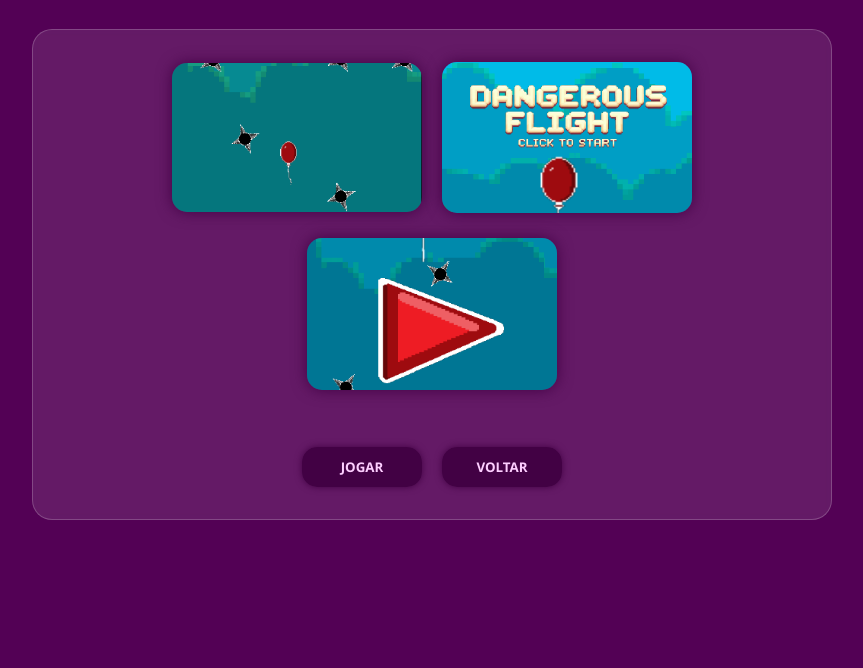
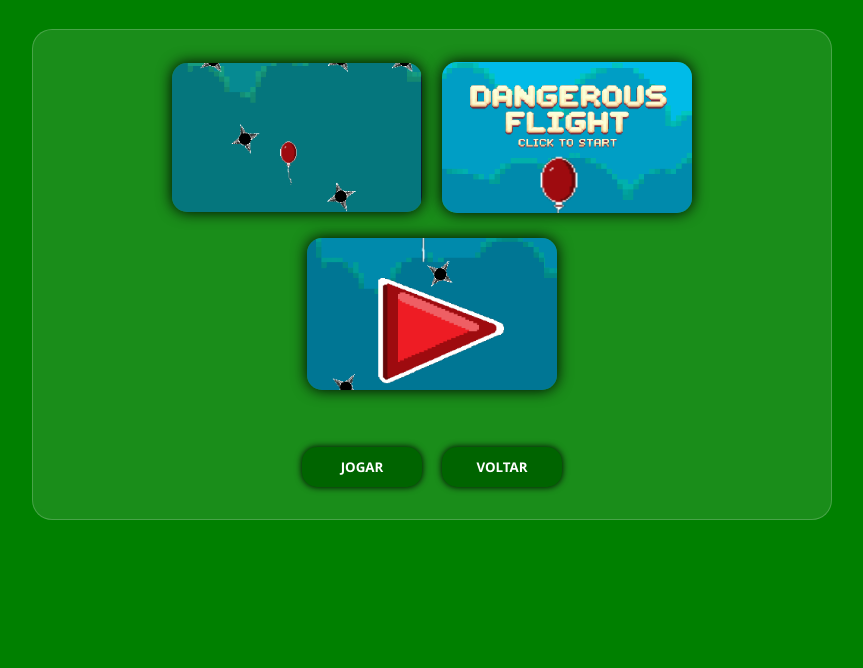
Before and after one commit to VictorVzx/Catalogo-Alfa-Devs, a plain HTML site: page cheese.html in a window 1280 px wide. Shown: the part 191-859 px from the top of the page, without its empty margins (208-1071 px from the left). Drawn offline with Linux system fonts and the light colour scheme.

Commit message:
Ajustes na pagina de prints Cheese rush

```diff
--- a/prints-screen/assets/cheese.css
+++ b/prints-screen/assets/cheese.css
@@ -19,8 +19,8 @@ html {
 }
 
 body {
-    background-color: var(--primaria);
-    color: var(--claro);
+    background-color: green;
+    color: white;
     text-align: center;
     margin-bottom: 20px;
 }
@@ -32,7 +32,7 @@ body {
 
 .cabecalho-titulo {
     font-size: 3rem;
-    color: var(--claro);
+    color: white;
 }
 
 .cabecalho-paragrafo {
@@ -71,7 +71,7 @@ body {
     width: 250px;
     height: auto;
     transition: transform 0.3s ease;
-    box-shadow: 0 0 15px var(--escuro);
+    box-shadow: 0 0 15px black;
     object-fit: cover;
 }
 
@@ -91,17 +91,17 @@ body {
     width: 120px;
     height: 40px;
     border-radius: 15px;
-    background: linear-gradient(90deg, var(--escuro), var(--escuro));
-    color: var(--claro);
+    background-color: darkgreen;
+    color: white;
     transition: transform 0.3s ease, box-shadow 0.3s ease;
-    box-shadow: 0 0 7px var(--escuro);
+    box-shadow: 0 0 7px black;
     font-weight: bold;
 }
 
 #playbutton:hover {
     transform: scale(1.1);
-    box-shadow: 0 0 7px rgb(45, 240, 191);
-    background: linear-gradient(90deg, rgb(0, 166, 150), rgb(32, 127, 165));
+    box-shadow: 0 0 7px rgb(0, 0, 0);
+    background: linear-gradient(90deg, rgb(163, 26, 205), rgb(248, 253, 255));
     color: rgb(6, 37, 29);
 }
 
@@ -110,10 +110,10 @@ body {
     width: 120px;
     height: 40px;
     border-radius: 15px;
-    background: linear-gradient(90deg, var(--escuro), var(--escuro));
-    color: var(--claro);
+    background-color: darkgreen;
+    color: white;
     transition: transform 0.3s ease, box-shadow 0.3s ease;
-    box-shadow: 0 0 7px var(--escuro);
+    box-shadow: 0 0 7px black;
     font-weight: bold;
 }
 
--- a/prints-screen/assets/undefined2.css
+++ /dev/null
@@ -1,125 +0,0 @@
-* {
-    margin: 0;
-    padding: 0;
-    border: 0;
-    font-family: 'Segoe UI', Tahoma, Geneva, Verdana, sans-serif;
-    box-sizing: border-box;
-}
-
-html {
-    scroll-behavior: smooth;
-}
-
-:root {
-    --primaria: #530155;
-    --secundaria: #C04EC4;
-    --escuro: #420144;
-    --claro: #fdceff;
-    --vidro: rgba(255, 255, 255, 0.2);
-}
-
-body {
-    background-color: var(--primaria);
-    color: var(--claro);
-    text-align: center;
-    margin-bottom: 20px;
-}
-
-/* Seção de prints */
-.prints-section {
-    padding: 6rem 2rem;
-}
-
-.cabecalho-titulo {
-    font-size: 3rem;
-    color: var(--claro);
-}
-
-.cabecalho-paragrafo {
-    text-align: center;
-    font-size: 1.2rem;
-}
-
-.prints {
-    display: flex;
-    justify-content: center;
-    align-items: center;
-    gap: 20px;
-    flex-wrap: wrap;
-    cursor: pointer;
-}
-
-/* Caixa dos prints */
-.prints-caixa {
-    display: flex;
-    justify-content: center;
-    align-items: center;
-    gap: 20px;
-    flex-wrap: wrap;
-    background: rgba(255, 255, 255, 0.1);
-    border-radius: 20px;
-    backdrop-filter: blur(5px);
-    border: 1px solid var(--vidro);
-    padding: 2rem;
-    max-width: 800px;
-    margin: 2rem auto;
-}
-
-/* Imagens dos prints */
-.print-image {
-    border-radius: 15px;
-    width: 250px;
-    height: auto;
-    transition: transform 0.3s ease;
-    box-shadow: 0 0 15px var(--escuro);
-    object-fit: cover;
-}
-
-.print-image:hover {
-    transform: scale(1.05);
-}
-
-/* Botão de jogar */
-.botao-jogar {
-    display: flex;
-    justify-content: center;
-    margin-top: 2rem; /* botão vai ficar logo abaixo */
-}
-
-#playbutton {
-    cursor: pointer;
-    width: 120px;
-    height: 40px;
-    border-radius: 15px;
-    background: linear-gradient(90deg, var(--escuro), var(--escuro));
-    color: var(--claro);
-    transition: transform 0.3s ease, box-shadow 0.3s ease;
-    box-shadow: 0 0 7px var(--escuro);
-    font-weight: bold;
-}
-
-#playbutton:hover {
-    transform: scale(1.1);
-    box-shadow: 0 0 7px rgb(45, 240, 191);
-    background: linear-gradient(90deg, rgb(0, 166, 150), rgb(32, 127, 165));
-    color: rgb(6, 37, 29);
-}
-
-#playbutton2 {
-    cursor: pointer;
-    width: 120px;
-    height: 40px;
-    border-radius: 15px;
-    background: linear-gradient(90deg, var(--escuro), var(--escuro));
-    color: var(--claro);
-    transition: transform 0.3s ease, box-shadow 0.3s ease;
-    box-shadow: 0 0 7px var(--escuro);
-    font-weight: bold;
-}
-
-#playbutton2:hover {
-    transform: scale(1.1);
-    box-shadow: 0 0 7px rgb(237, 0, 0);
-    background: linear-gradient(90deg, rgb(255, 0, 0), rgb(249, 0, 0));
-    color: rgb(6, 37, 29);
-}
```
Also changed, not shown: undefined2.html (deleted, +0 -43 lines).
